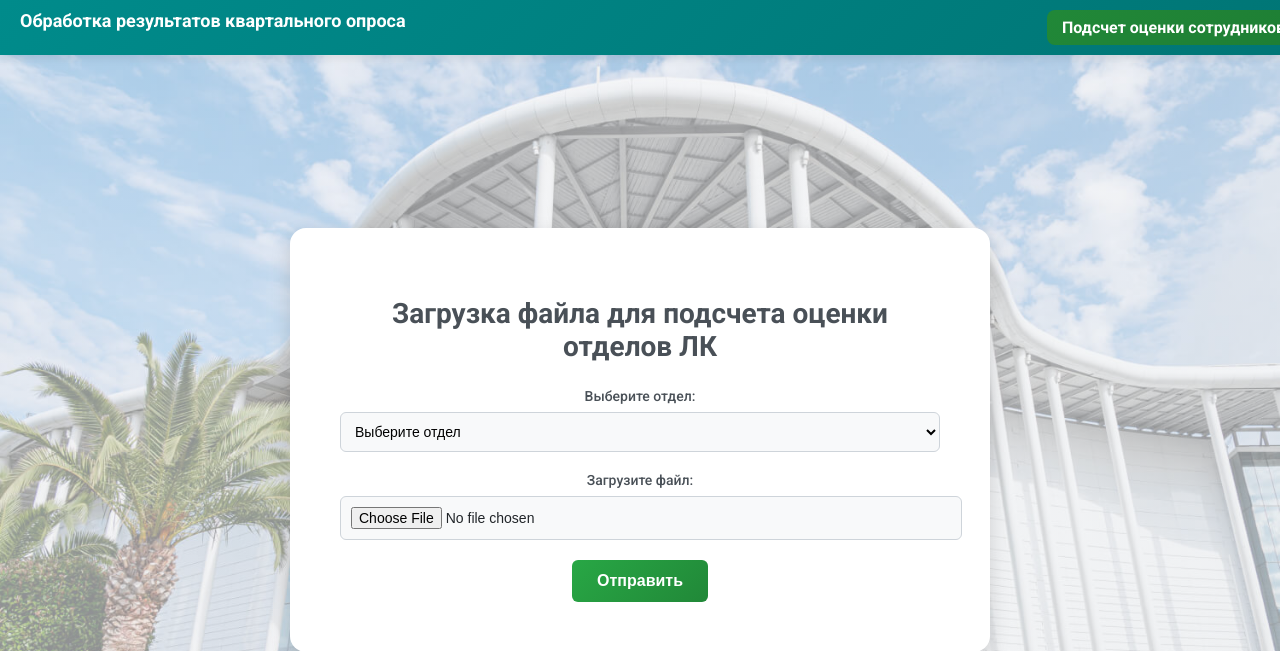
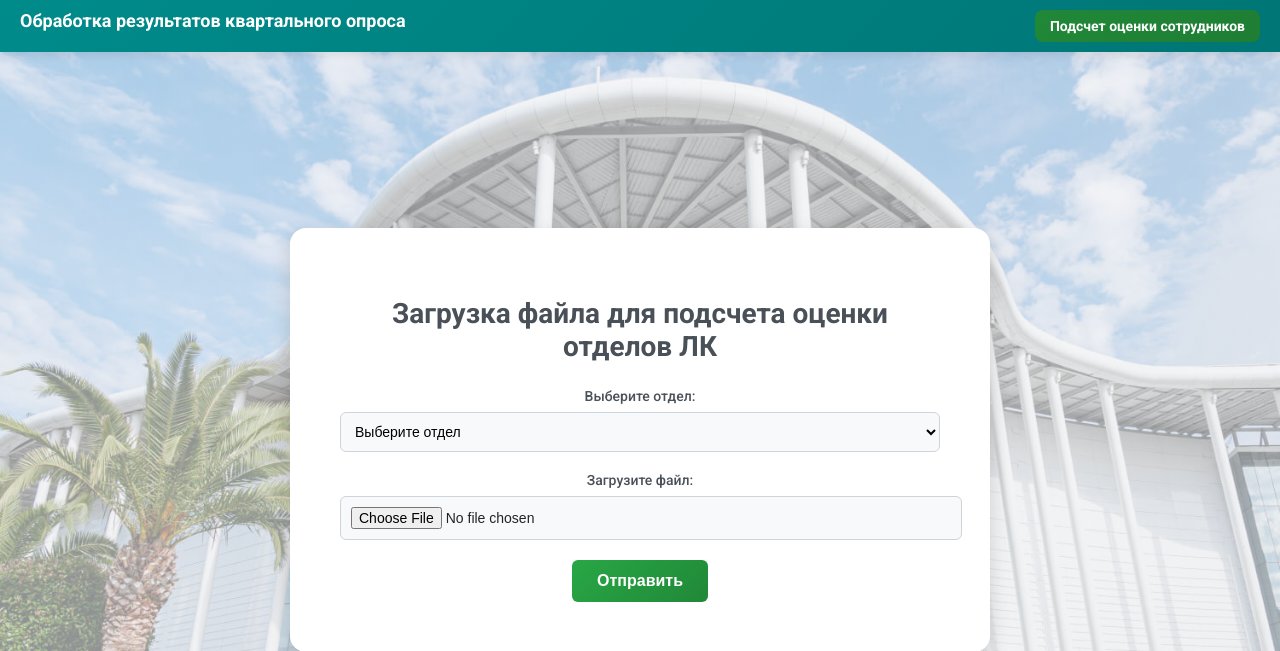
Before and after one commit to gavrushhha/siriusCPI, a FastAPI app: page / in a window 1280 px wide. Shown: the top 651 px of the page. Run offline with FastAPI, Linux system fonts and the light colour scheme.

Commit message:
update department_selection.html

```diff
--- a/sirius_cpi/templates/department_selection.html
+++ b/sirius_cpi/templates/department_selection.html
@@ -10,7 +10,7 @@
 <body>
     <div class="header-banner">
         Обработка результатов квартального опроса
-        <a href="/uploadSecond" class="button-to-upload">Подсчет оценки сотрудников</a>
+        <a href="/uploadSecond" class="button-to-main">Подсчет оценки сотрудников</a>
     </div>
     <div class="container">
         <h1>Загрузка файла для подсчета оценки отделов ЛК</h1>
```
